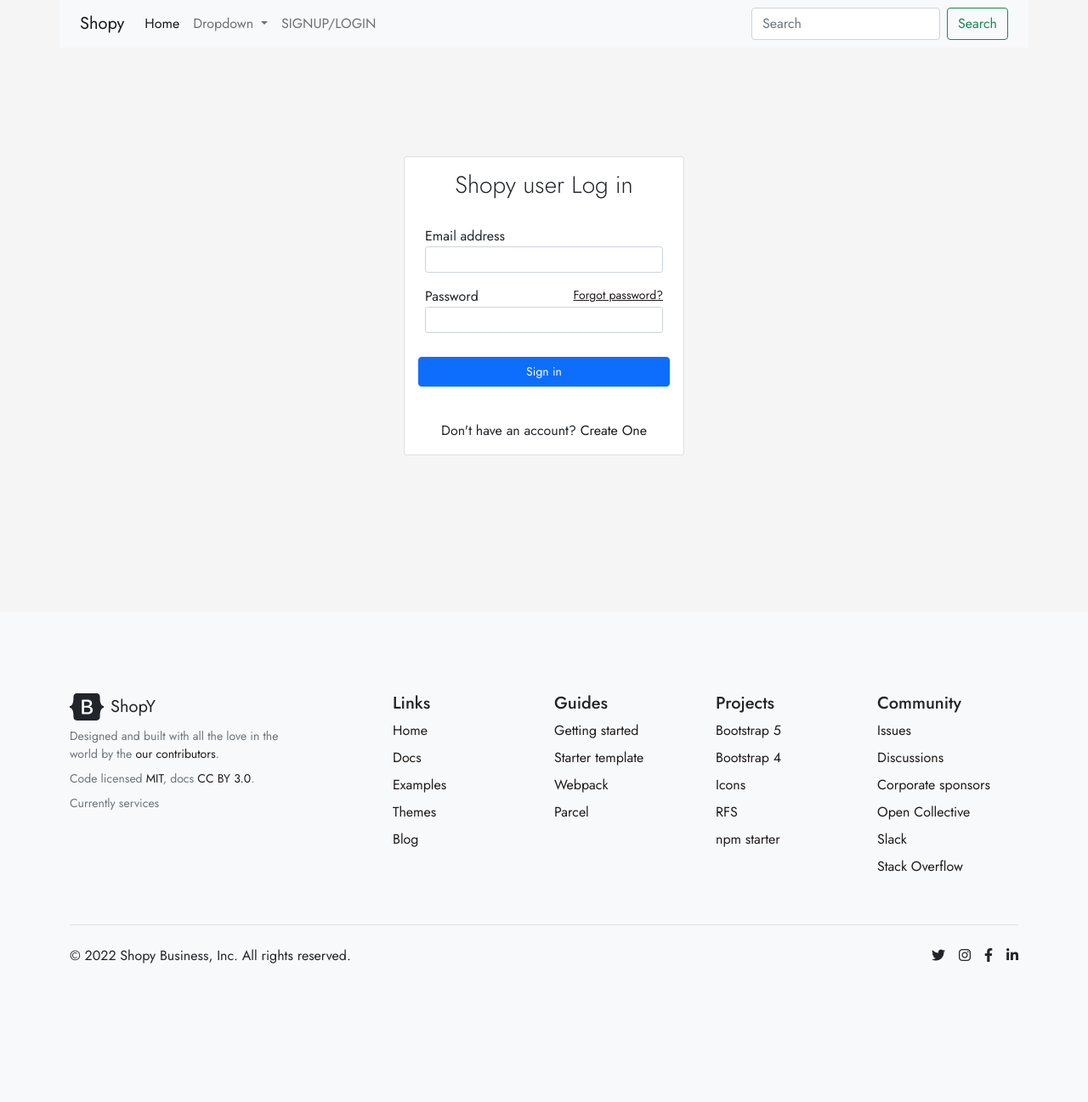
After one commit to iamfoysal/shopyebusiness, a Django app: page /signin in a window 1280 px wide. The commit adds this page. Shown: the whole page at 85% size. Run offline with Django 4.2, Linux system fonts and the light colour scheme; some libraries are stand-ins or nearby versions.

Commit message:
account(ruls-views) style/ core file modified

```diff
--- /dev/null
+++ b/account/templates/account/signin.html
@@ -0,0 +1,34 @@
+{% extends 'base.html' %}
+
+{% load static %}
+
+{% block title %}All Products - Django Shop {% endblock %}
+
+{% block content %}
+
+{% include 'includes/header.html'%}
+    <div class="global-container">
+        <div class="card login-form">
+        <div class="card-body">
+            <h3 class="card-title text-center">Shopy user Log in </h3>
+            <div class="card-text">
+
+                <!-- <div class="alert alert-danger alert-dismissible fade show" role="alert">Incorrect username or password.</div>  -->
+                <form class="singin-up-form">
+                    <div class="form-group p-2">
+                        <label for="exampleInputEmail1">Email address</label>
+                        <input type="email" class="form-control form-control-sm" id="exampleInputEmail1" aria-describedby="emailHelp">
+                    </div>
+                    <div class="form-group p-2">
+                        <label for="exampleInputPassword1">Password</label>
+                        <a  class="forgot-password" href="#" >Forgot password?</a>
+                        <input type="password" class="form-control form-control-sm" id="exampleInputPassword1">
+                    </div>
+                    <button type="submit" class="singin-up-form-btn btn btn-primary btn-block">Sign in</button>
+                    <div class="sign-up">Don't have an account? <a href="#">Create One</a></div>
+                </form>
+            </div>
+        </div>
+    </div>
+</div>
+{% endblock %}
--- a/account/urls.py
+++ b/account/urls.py
@@ -0,0 +1,8 @@
+from django.urls import path
+
+from . import views
+
+urlpatterns = [
+    path('signin', views.signin, name='signin'),
+    path('signup', views.signup, name='signup'),
+]
--- a/account/views.py
+++ b/account/views.py
@@ -1,13 +1,9 @@
 from django.shortcuts import render
-
-
-def signup(request):
-    return render(request, 'account/signup.html')
 
 
 def signin(request):
     return render(request, 'account/signin.html')
 
 
-def signout(request):
-    pass
+def signup(request):
+    return render(request, 'account/singup.html')
--- a/core/urls.py
+++ b/core/urls.py
@@ -23,5 +23,6 @@ admin.site.site_header = 'Shopy Deshborad'
 
 urlpatterns = [
     path('admin/', admin.site.urls),
+    path('', include('account.urls')),
     path('', include('store.urls')),
 ] + static(settings.MEDIA_URL, document_root=settings.MEDIA_ROOT)
--- /dev/null
+++ b/static/css/login.css
@@ -0,0 +1,50 @@
+html,body {
+	height: 100%;
+}
+
+.global-container{
+	height:90%;
+	display: flex;
+	align-items: center;
+	justify-content: center;
+	background-color: #f5f5f5;
+}
+
+.singin-up-form{
+	padding-top: 15px !important;
+	font-size: 16px !important;
+	/* margin-top: 30px !important; */
+}
+
+.card-title{ font-weight:300; }
+
+.singin-up-form-btn{
+	font-size: 14px;
+	margin-top:20px;
+	margin-bottom: 20px;
+	width: 100%;
+
+}
+
+
+.login-form{
+	width:330px;
+	margin:20px;
+}
+.forgot-password{
+	float:right;
+	font-size:14px;
+	text-decoration: underline !important;
+}
+
+.sign-up{
+
+	text-align:center;
+	padding:20px 0 0;
+}
+
+.alert{
+	margin-bottom:-30px;
+	font-size: 13px;
+	margin-top:20px;
+}
--- a/static/css/style.css
+++ b/static/css/style.css
@@ -3,14 +3,13 @@ body {
 
 }
 .body-product{
-  margin-top: 5rem;
+  margin-top: 4.5rem;
 }
 .truncate {
   width: 250px;
   white-space: nowrap;
   overflow: hidden;
   text-overflow: ellipsis;
-  padding-right: 5px;
 }
 
 .card img {
--- a/templates/base.html
+++ b/templates/base.html
@@ -12,7 +12,8 @@
     <link rel="stylesheet" href="https://cdnjs.cloudflare.com/ajax/libs/font-awesome/6.1.1/css/all.min.css">
     <title>{% block title %}Django Shop{% endblock %}</title>
     <link rel="stylesheet" href="{% static 'css/bootstrap.min.css' %}" />
-    <link rel="stylesheet" href="{% static 'css/style.css' %}" />
+    <link rel="stylesheet" href="{% static 'css/style.css' %}"/>
+    <link rel="stylesheet" href="{% static 'css/login.css' %}"/>
   </head>
   <body>
 
--- a/templates/includes/footer.html
+++ b/templates/includes/footer.html
@@ -1,4 +1,4 @@
-<footer class="bd-footer py-5 mt-5 bg-light">
+<footer class="bd-footer py-5 bg-light">
   <div class="container py-5">
     <div class="row">
       <div class="col-lg-3 mb-3">
--- a/templates/includes/header.html
+++ b/templates/includes/header.html
@@ -26,7 +26,7 @@
           </ul>
         </li>
         <li class="nav-item">
-          <a class="nav-link" href="#">SIGNUP / LOGIN</a>
+          <a class="nav-link" href="#">SIGNUP/LOGIN</a>
         </li>
       </ul>
       <form class="d-flex">
@@ -35,4 +35,4 @@
       </form>
     </div>
   </div>
-</nav>
+  </nav>
```
Also changed, not shown: account/templates/account/login.css (added, +41 -0 lines), account/templates/account/singup.html (added, +38 -0 lines).
